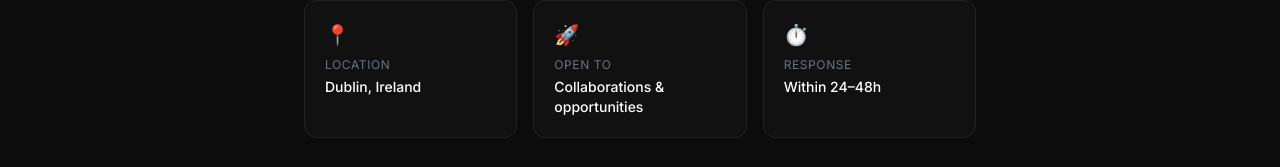
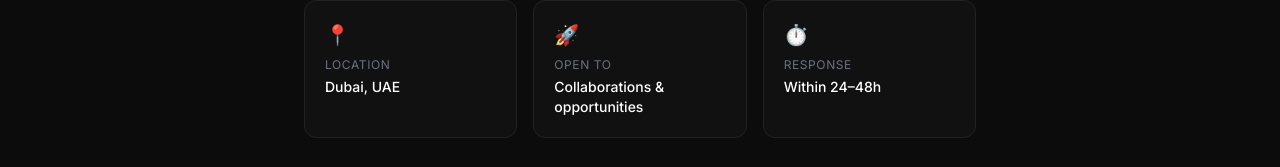
Before and after one commit to rayan-perso/rayanhalabi-site, a Next.js app: page / in a window 1280 px wide. Shown: the part 6424-6591 px from the top of the page. Built offline with nearby package versions, Linux system fonts and the light colour scheme.

Commit message:
Fix: Dubai UAE in Contact section (was showing Dublin)

```diff
--- a/components/Contact.tsx
+++ b/components/Contact.tsx
@@ -42,7 +42,7 @@
             <div className="bg-surface border border-border rounded-xl p-5">
               <div className="text-xl mb-2">📍</div>
               <p className="text-gray-500 text-xs uppercase tracking-wider mb-1">Location</p>
-              <p className="text-white text-sm font-medium">Dublin, Ireland</p>
+              <p className="text-white text-sm font-medium">Dubai, UAE</p>
             </div>
             <div className="bg-surface border border-border rounded-xl p-5">
               <div className="text-xl mb-2">🚀</div>
```
